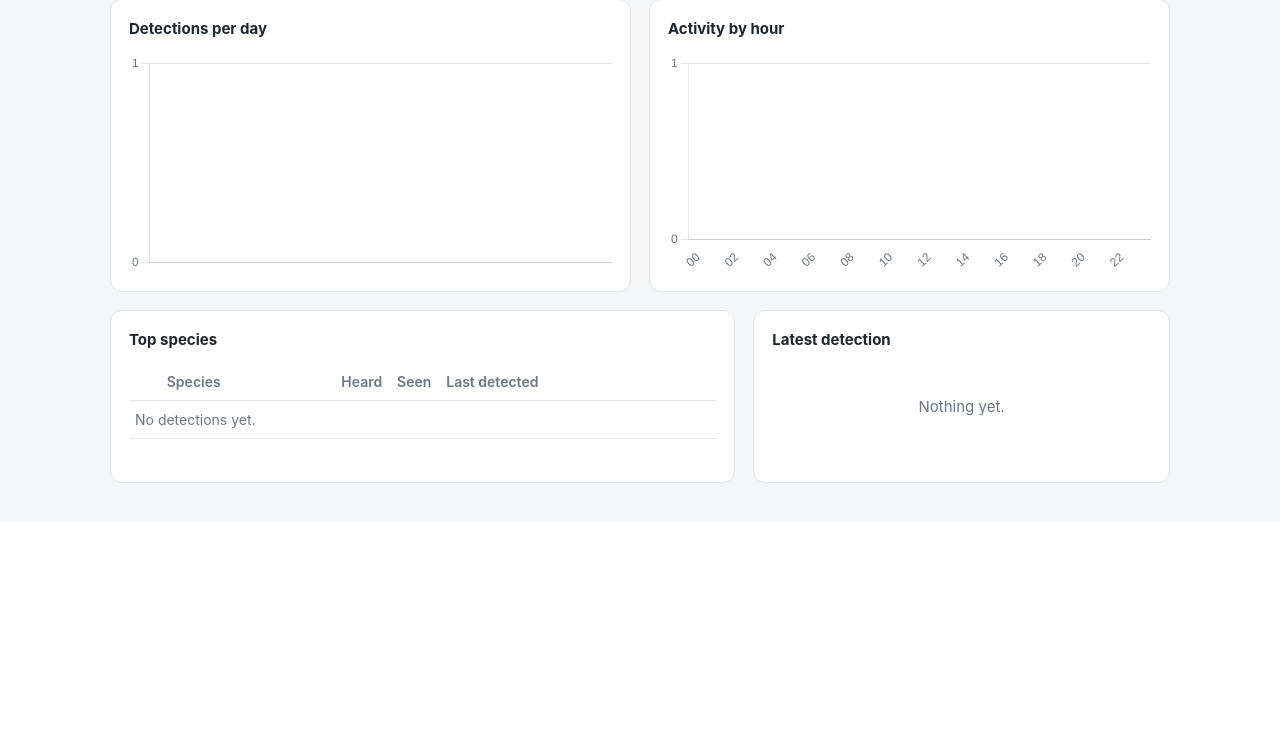
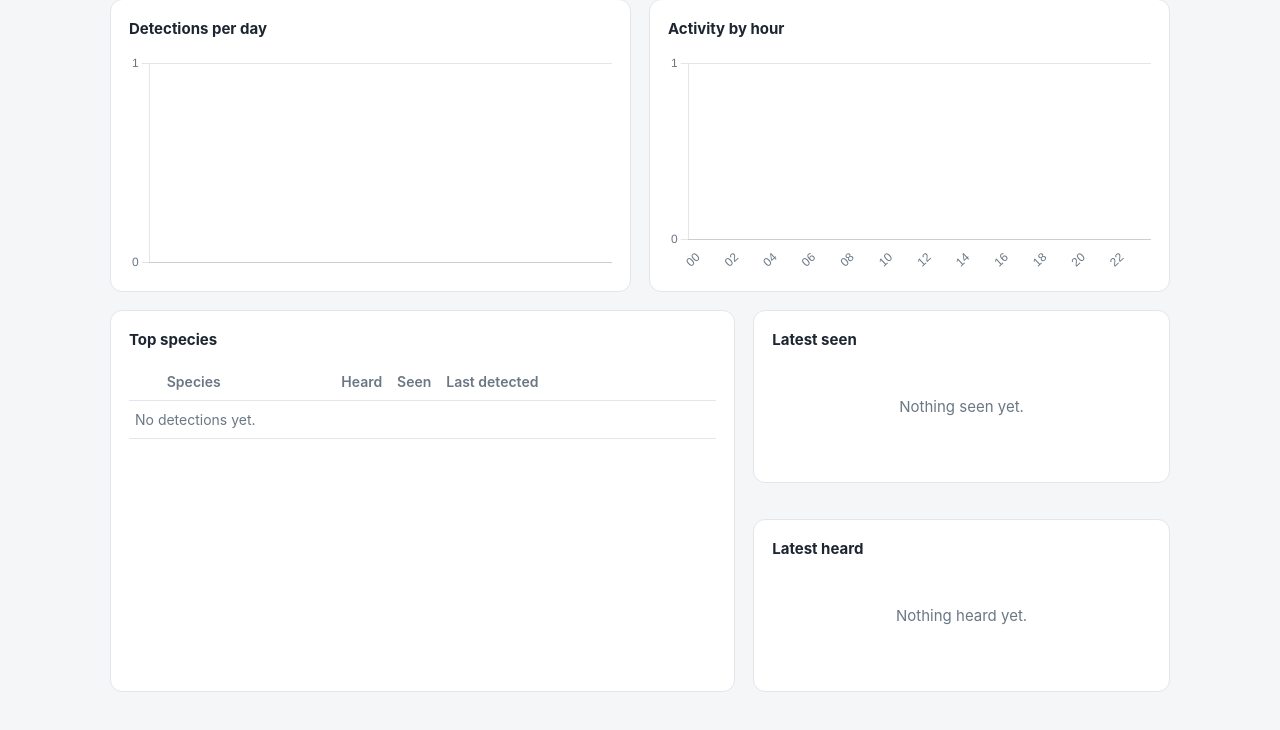
Before and after one commit to chasem12345/HASS-Aviary, a FastAPI app: page / in a window 1280 px wide. Shown: the part 493-1223 px from the top of the page. Before the commit the page ends 976 px from the top, so only its background shows below. Run offline with FastAPI, Linux system fonts and the light colour scheme; data that the repository does not hold is empty; parts of the project's set-up code (start-up, migrations or seed data) failed here and were passed over.

Commit message:
latest seen and latest heard
Co-Authored-By: Claude Fable 5.1 <noreply@anthropic.com>

```diff
--- a/aviary/app/static/app.css
+++ b/aviary/app/static/app.css
@@ -270,6 +270,9 @@ table.leaders .num-cell .zero { color: var(--muted); opacity: .5; }
 .grid2-uneven { grid-template-columns: 3fr 2fr; }
 .hero-card .det-card { border: none; }
 .hero-card .det-card:hover { box-shadow: none; transform: none; }
+/* The dashboard's seen + heard cards stacked in one grid column; align-content keeps
+   them together at the top instead of spreading to match a tall leaderboard. */
+.latest-col { display: grid; gap: 18px; align-content: start; }
 .muted { color: var(--muted); }
 
 /* ----------------------------------------------------------------------- visits */
--- a/aviary/app/templates/dashboard.html
+++ b/aviary/app/templates/dashboard.html
@@ -26,7 +26,7 @@
   </form>
 </div>
 
-{% if not stats.total and not latest %}
+{% if not stats.total and not latest_seen and not latest_heard %}
 <section class="card first-run">
   <div class="empty-icon">🪶</div>
   <h2>Waiting for the first bird…</h2>
@@ -102,15 +102,32 @@
       </tbody>
     </table>
   </div>
-  <div class="card">
-    <h2>Latest detection</h2>
-    {% if latest %}
-      <div class="hero-card">
-        {% if latest.kind == 'visit' %}{{ cards.visit_card(latest) }}
-        {% else %}{{ cards.detection_card(latest) }}{% endif %}
-      </div>
-    {% else %}
-      <p class="empty">Nothing yet.</p>
+  {# One card per sense. A lone card showed whichever source spoke last, so on a day the
+     microphone was busy the last bird on camera never appeared here. The Source filter
+     leaves just the matching card. #}
+  <div class="latest-col">
+    {% if source != 'birdnet' %}
+    <div class="card">
+      <h2>Latest seen</h2>
+      {% if latest_seen %}
+        <div class="hero-card">
+          {% if latest_seen.kind == 'visit' %}{{ cards.visit_card(latest_seen) }}
+          {% else %}{{ cards.detection_card(latest_seen) }}{% endif %}
+        </div>
+      {% else %}
+        <p class="empty">Nothing seen yet.</p>
+      {% endif %}
+    </div>
+    {% endif %}
+    {% if source != 'frigate' %}
+    <div class="card">
+      <h2>Latest heard</h2>
+      {% if latest_heard %}
+        <div class="hero-card">{{ cards.detection_card(latest_heard) }}</div>
+      {% else %}
+        <p class="empty">Nothing heard yet.</p>
+      {% endif %}
+    </div>
     {% endif %}
   </div>
 </section>
```
Also changed, not shown: aviary/app/routes/views.py (+12 -2 lines), aviary/tests/test_visits.py (+33 -0 lines).
